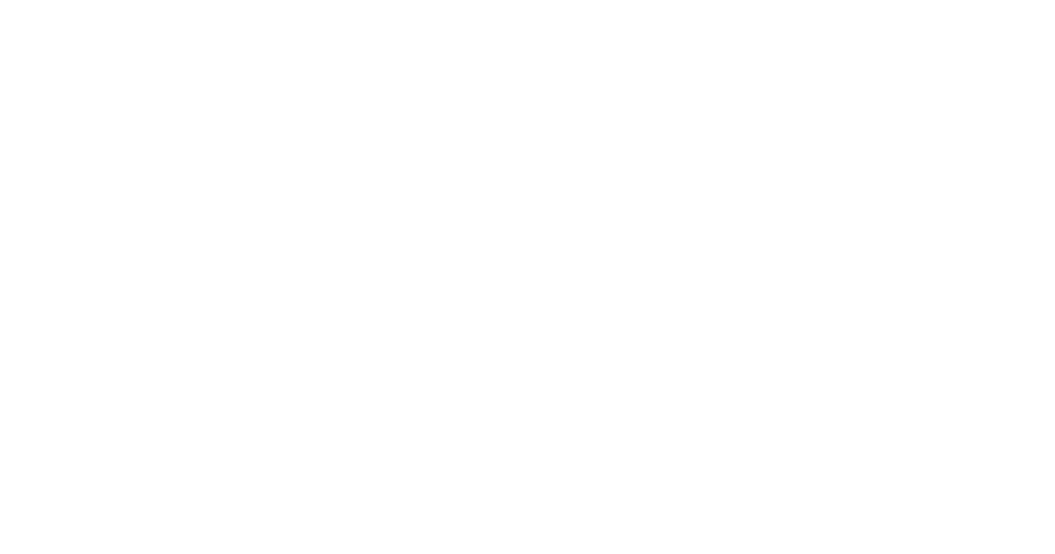
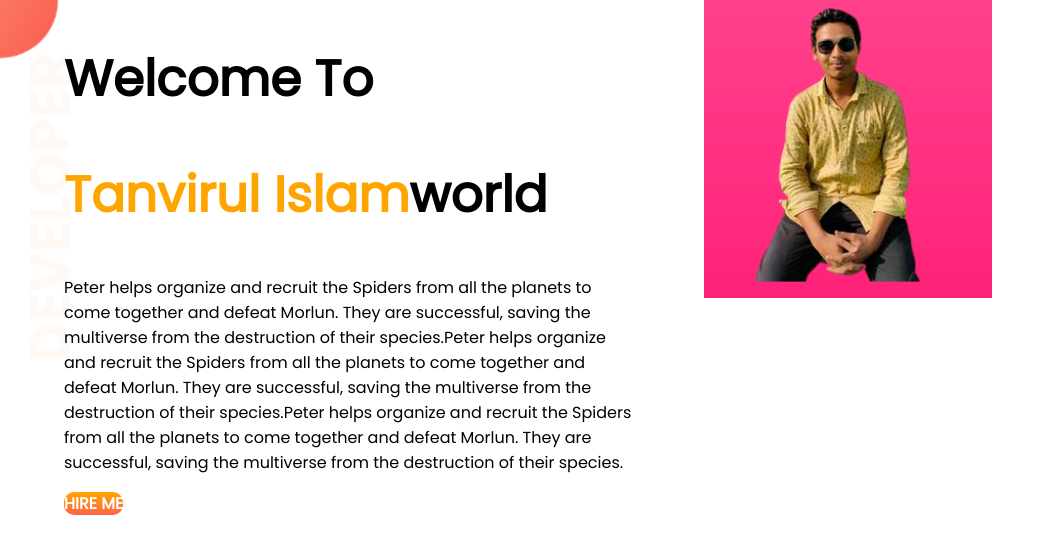
Before and after one commit to tanvirulislam912/developer-portfolio, a plain HTML site: page index.html in a window 1280 px wide. Shown: the whole page, without its empty margins (0-1055 px from the left). Drawn offline with Linux system fonts and the light colour scheme.

Commit message:
top banner added

```diff
--- a/index.html
+++ b/index.html
@@ -2,12 +2,31 @@
 <html lang="en">
 <head>
     <meta charset="UTF-8">
-    <meta http-equiv="X-UA-Compatible" content="IE=edge">
     <meta name="viewport" content="width=device-width, initial-scale=1.0">
+
     <title>Tanvir portfolio</title>
-    <link rel="stylesheet" href="">
+    <link rel="preconnect" href="https://fonts.googleapis.com">
+    <link rel="preconnect" href="https://fonts.gstatic.com" crossorigin>
+    <link href="https://fonts.googleapis.com/css2?family=Poppins&display=swap" rel="stylesheet">
+
+    <link rel="stylesheet" href="style.css">
 </head>
 <body>
+    <section class="top-banner">
+        <div class="half-width">
+            <h1>Welcome To</h1>
+            <h1><span class="orange-color">Tanvirul Islam</span>world</h1>
+
+
+            <p>Peter helps organize and recruit the Spiders from all the planets to come together and defeat Morlun. They are successful, saving the multiverse from the destruction of their species.Peter helps organize and recruit the Spiders from all the planets to come together and defeat Morlun. They are successful, saving the multiverse from the destruction of their species.Peter helps organize and recruit the Spiders from all the planets to come together and defeat Morlun. They are successful, saving the multiverse from the destruction of their species.</p>
+            <a class="link-button" target="_blank" href="https://github.com/">HIRE ME</a>
+        </div>
+        <div class="half-width">
+            <img src="images/Tanvir.projects.new.png" alt="">
+        </div>
+    </section>
+
 
 </body>
+
 </html>
--- a/style.css
+++ b/style.css
@@ -0,0 +1,33 @@
+body{
+    font-family: 'Poppins', sans-serif;
+    margin:0px;
+}
+h1{
+    font-size:50px;
+
+}
+.orange-color{
+    color:orange;
+}
+section{
+    display:flex;
+}
+.half-width{
+    width:50%;
+    padding-left:5%;
+}
+.half-width img{
+    width:50%;
+}
+.link-button{
+    text-decoration: none;
+    background-image: linear-gradient(orange ,tomato);
+    color:white;
+    font-weight: 700;
+
+    border-radius: 10px;
+}
+.top-banner{
+    background-image: url(images/top-banner.png);
+    background-repeat: no-repeat;
+}
```
Also changed, not shown: images/Tanvir.projects.new.png (added), images/Tanvir.projects.png (added), images/dream-bg.png (added), images/exp-bg.png (added), images/jhankar.png (added), images/jhankar2.png (added), images/my-bg.png (added), images/my-bg2.png (added), images/top-banner.png (added), 7 other files.
